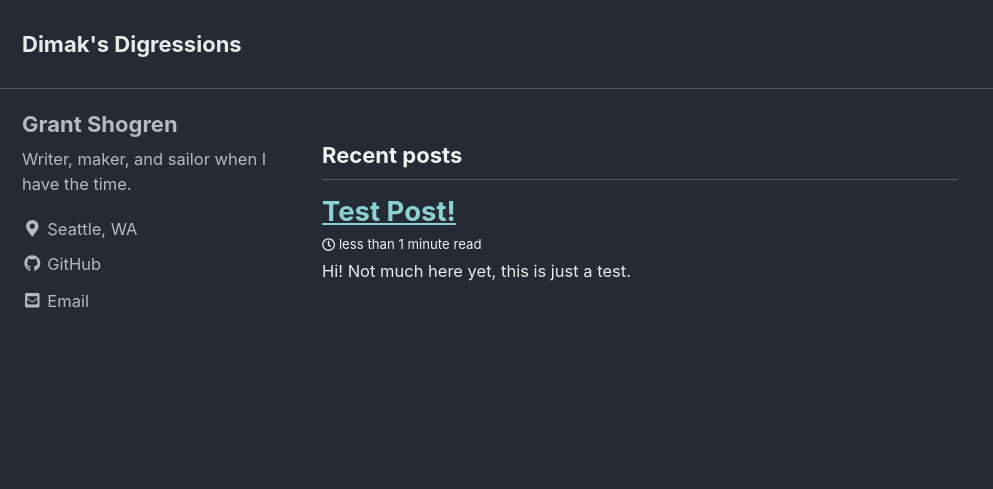
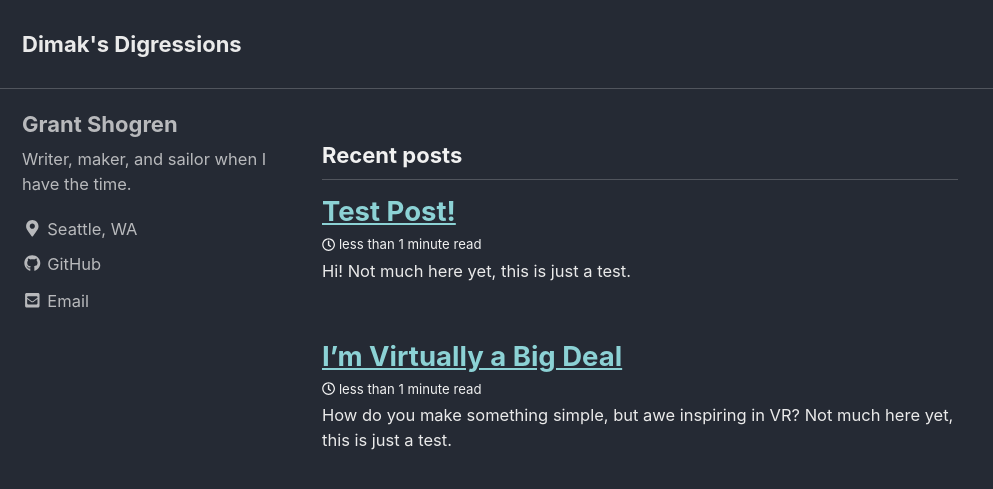
Before and after one commit to CaptainDimak/CaptainDimak.github.io, a Jekyll site: the page built from index.html, in a window 1280 px wide and 900 px high. Shown: the top 489 px of the window, without its empty margins (0-993 px from the left). Built offline with Jekyll 4.4.1, drawn with Linux system fonts in a browser that asks for light colours; cached includes are drawn as plain includes; nearby versions of some CDN libraries; the list of posts is cut into pages by our own code.

Commit message:
Add second text post

```diff
--- a/_config.yml
+++ b/_config.yml
@@ -20,7 +20,7 @@ title                    : "Dimak's Digressions"
 title_separator          : "-"
 name                     : "Grant Shogren"
 description              : "A collection of projects, writings, and musings from Grant Shogren."
-url                      : "https://grant.shog.ren" # the base hostname & protocol for your site e.g. "https://mmistakes.github.io"
+url                      : # "https://grant.shog.ren" # the base hostname & protocol for your site e.g. "https://mmistakes.github.io"
 baseurl                  : # the subpath of your site, e.g. "/blog"
 repository               : "CaptainDimak/CaptainDimak.github.io" # GitHub username/repo-name e.g. "mmistakes/minimal-mistakes"
 teaser                   : # path of fallback teaser image, e.g. "/assets/images/500x300.png"
--- /dev/null
+++ b/_posts/2019-01-20-I'm-Virtually-A-Big-Deal.md
@@ -0,0 +1,9 @@
+---
+layout: post
+title: "I'm Virtually a Big Deal"
+---
+# How do you make something simple, but awe inspiring in VR?
+Not much here yet, this is just a test.
+
+
+Love ya!
```
Also changed, not shown: _posts/2019-01-20-Test-Post.md (+1 -1 lines).
